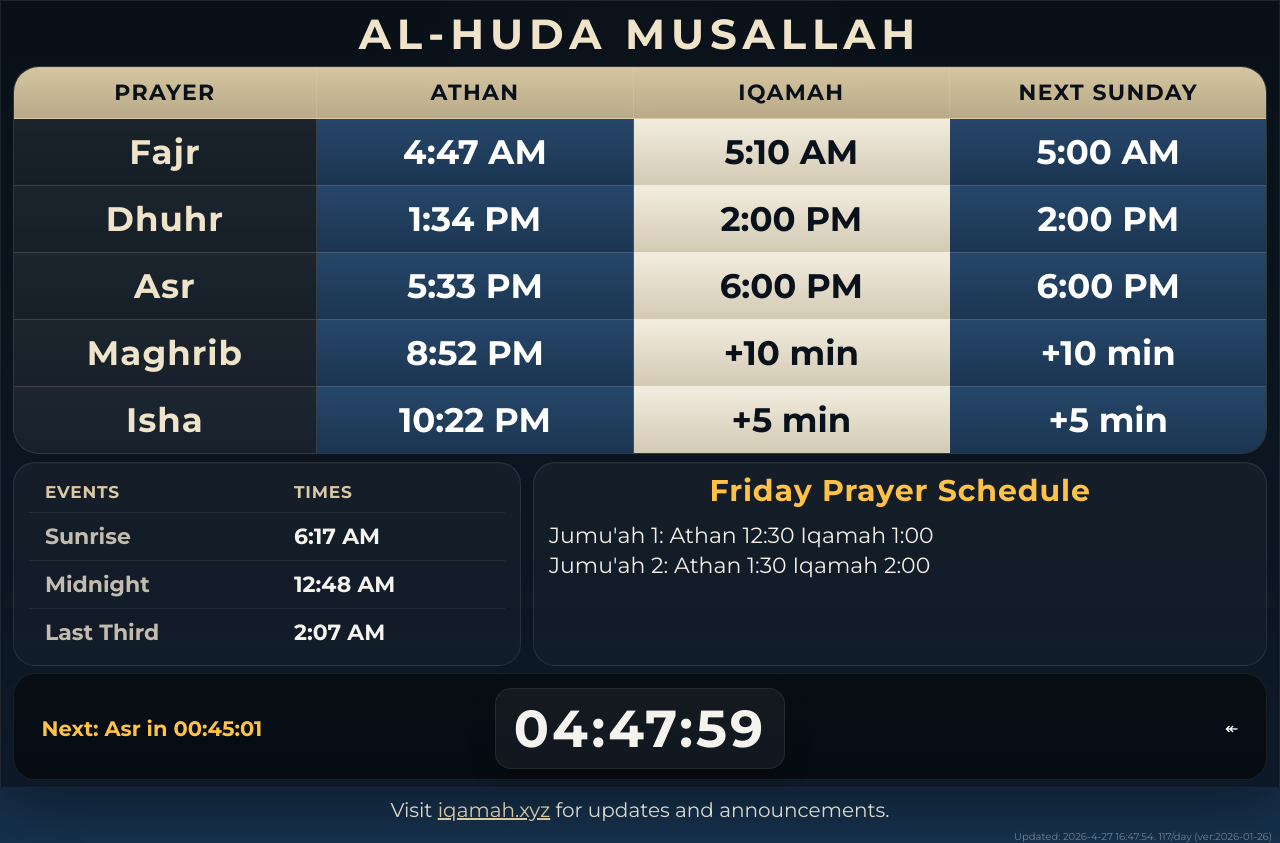
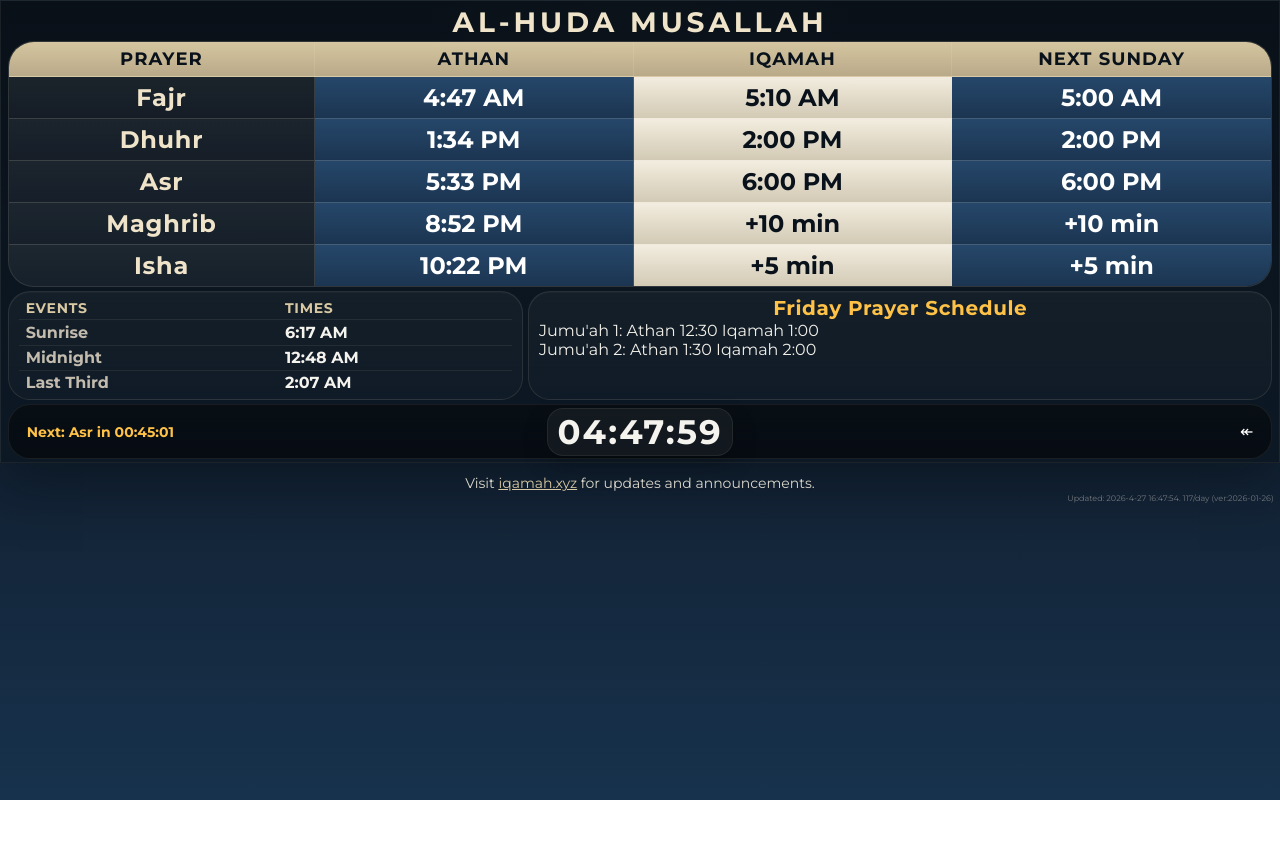
Before and after one commit to sami-abd/Al-Huda-Prayer-Times, a plain HTML site: page index.html in a window 1280 px wide. After the commit the page ends 800 px from the top, so only its background shows below. Drawn offline with Linux system fonts and the light colour scheme.

Commit message:
design: tune prayer focus layout for no-scroll TV display

```diff
--- a/iqamah.css
+++ b/iqamah.css
@@ -281,86 +281,98 @@ body {
 body.tv-mode {
     padding: 0;
     min-height: 100vh;
+    overflow: hidden;
 }
 
 body.tv-mode .container {
     width: 100vw;
     max-width: 100vw;
-    min-height: calc(100vh - 24px);
+    min-height: auto;
     border-radius: 0;
-    padding: 0.85vh 0.9vw;
+    padding: 0.45vh 0.55vw;
 }
 
 body.tv-mode .header {
-    margin-bottom: 0.8vh;
+    margin-bottom: 0.35vh;
 }
 
 body.tv-mode .header h1 {
-    font-size: clamp(42px, 4.8vh, 76px);
+    font-size: clamp(28px, 3.3vh, 52px);
 }
 
 body.tv-mode .prayer-table {
-    margin-bottom: 1vh;
+    margin-bottom: 0.45vh;
 }
 
 body.tv-mode .prayer-table th,
 body.tv-mode .prayer-table td {
-    padding: clamp(12px, 1.15vh, 24px);
+    padding: clamp(6px, 0.62vh, 12px) clamp(8px, 0.65vw, 14px);
 }
 
 body.tv-mode .prayer-table th {
-    font-size: clamp(22px, 2vh, 32px);
+    font-size: clamp(18px, 1.55vh, 26px);
 }
 
 body.tv-mode .prayer-table tbody td:first-child,
 body.tv-mode .prayer-time,
 body.tv-mode .iqamah-time {
-    font-size: clamp(34px, 3.6vh, 62px);
+    font-size: clamp(24px, 2.7vh, 40px);
 }
 
 body.tv-mode .info-grid {
-    gap: 0.9vw;
-    margin-bottom: 0.9vh;
+    gap: 0.45vw;
+    margin-bottom: 0.45vh;
 }
 
 body.tv-mode .extra-card,
 body.tv-mode .announcements {
-    padding: 1.1vh 1.2vw;
+    padding: 0.55vh 0.75vw;
+}
+
+body.tv-mode .extra-times th,
+body.tv-mode .extra-times td {
+    padding: 0.32vh 0.55vw;
 }
 
 body.tv-mode .extra-times th {
-    font-size: clamp(17px, 1.35vh, 22px);
+    font-size: clamp(14px, 1vh, 18px);
 }
 
 body.tv-mode .extra-label,
 body.tv-mode .extra-value {
-    font-size: clamp(22px, 2vh, 30px);
+    font-size: clamp(16px, 1.42vh, 22px);
 }
 
 body.tv-mode .announcements h2 {
-    font-size: clamp(30px, 2.7vh, 42px);
+    margin-bottom: 0.25vh;
+    font-size: clamp(20px, 1.75vh, 28px);
 }
 
 body.tv-mode .announcements p {
-    font-size: clamp(22px, 1.95vh, 30px);
+    font-size: clamp(16px, 1.35vh, 22px);
+    line-height: 1.15;
 }
 
 body.tv-mode .clock-display {
-    margin-top: auto;
+    margin-top: 0;
+    padding: 0.35vh 0.6vw 0.25vh;
 }
 
 body.tv-mode #left-column-text {
-    font-size: clamp(21px, 1.9vh, 28px) !important;
+    font-size: clamp(14px, 1.15vh, 18px) !important;
 }
 
 body.tv-mode .clock {
-    font-size: clamp(52px, 5.4vh, 88px);
+    min-width: 0;
+    padding: 0.25vh 0.75vw;
+    font-size: clamp(34px, 3.55vh, 54px);
 }
 
 body.tv-mode #resizableText {
-    font-size: clamp(20px, 1.78vh, 28px) !important;
+    font-size: clamp(14px, 1.18vh, 18px) !important;
 }
 
 body.tv-mode .footer-text {
-    font-size: clamp(10px, 0.9vh, 14px);
+    font-size: clamp(8px, 0.72vh, 11px);
+    padding: 0.15vh 0.5vw 0.2vh;
 }
```
